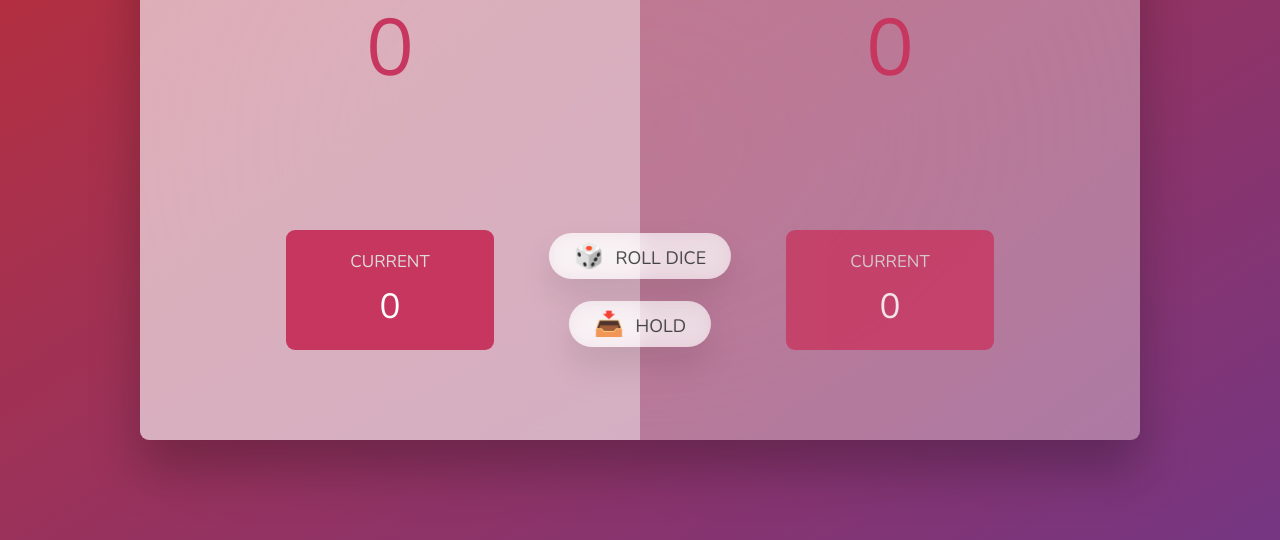
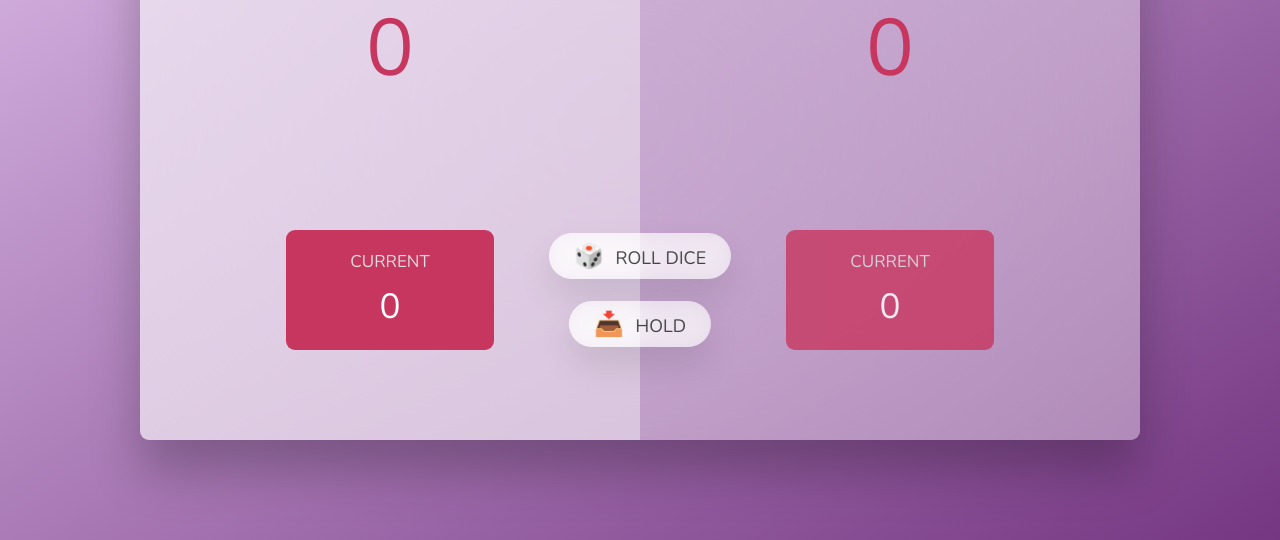
Before and after one commit to Ashlie-G/first_to_100, a plain HTML site: page index.html in a window 1280 px wide. Shown: the part 260-800 px from the top of the page. Drawn offline with nearby package versions, Linux system fonts and the light colour scheme.

Commit message:
deployed to netlify for github

```diff
--- a/index.html
+++ b/index.html
@@ -5,7 +5,7 @@
     <meta name="viewport" content="width=device-width, initial-scale=1.0" />
     <meta http-equiv="X-UA-Compatible" content="ie=edge" />
     <link rel="stylesheet" href="style.css" />
-    <title>Pig Game</title>
+    <title>First To 100</title>
   </head>
   <body>
     <main>
--- a/script.js
+++ b/script.js
@@ -7,6 +7,7 @@ const score0El = document.querySelector("#score--0")
 const current0El = document.getElementById("current--0")
 const score1El = document.getElementById("score--1")
 const current1El = document.getElementById("current--1")
+
 const diceEl = document.querySelector(".dice")
 const btnNew = document.querySelector(".btn--new")
 const btnRoll = document.querySelector(".btn--roll")
--- a/style.css
+++ b/style.css
@@ -16,7 +16,7 @@ body {
   font-weight: 400;
   height: 100vh;
   color: #333;
-  background-image: linear-gradient(to top left, #753682 0%, #bf2e34 100%);
+  background-image: linear-gradient(to top left, #753682 0%, #dfc0eb 100%);
   display: flex;
   align-items: center;
   justify-content: center;
```
Also changed, not shown: 1 other file.
